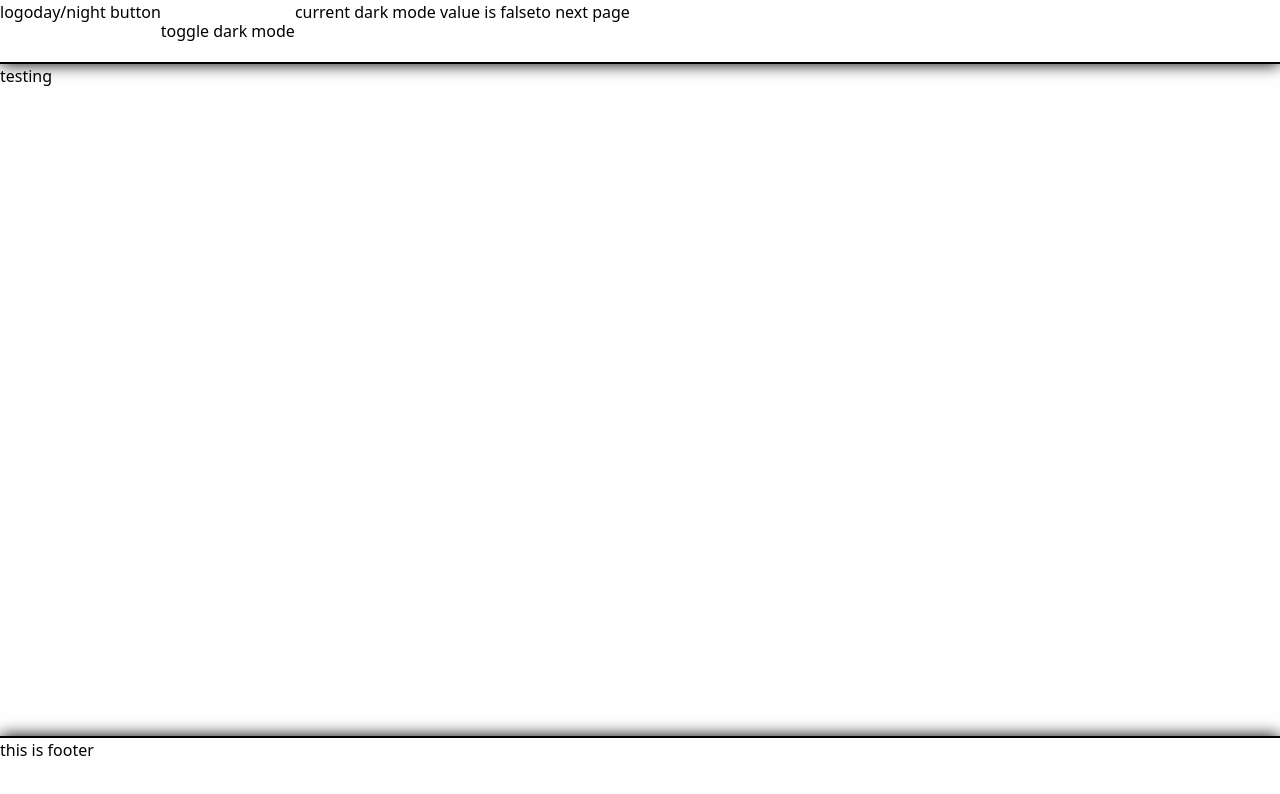
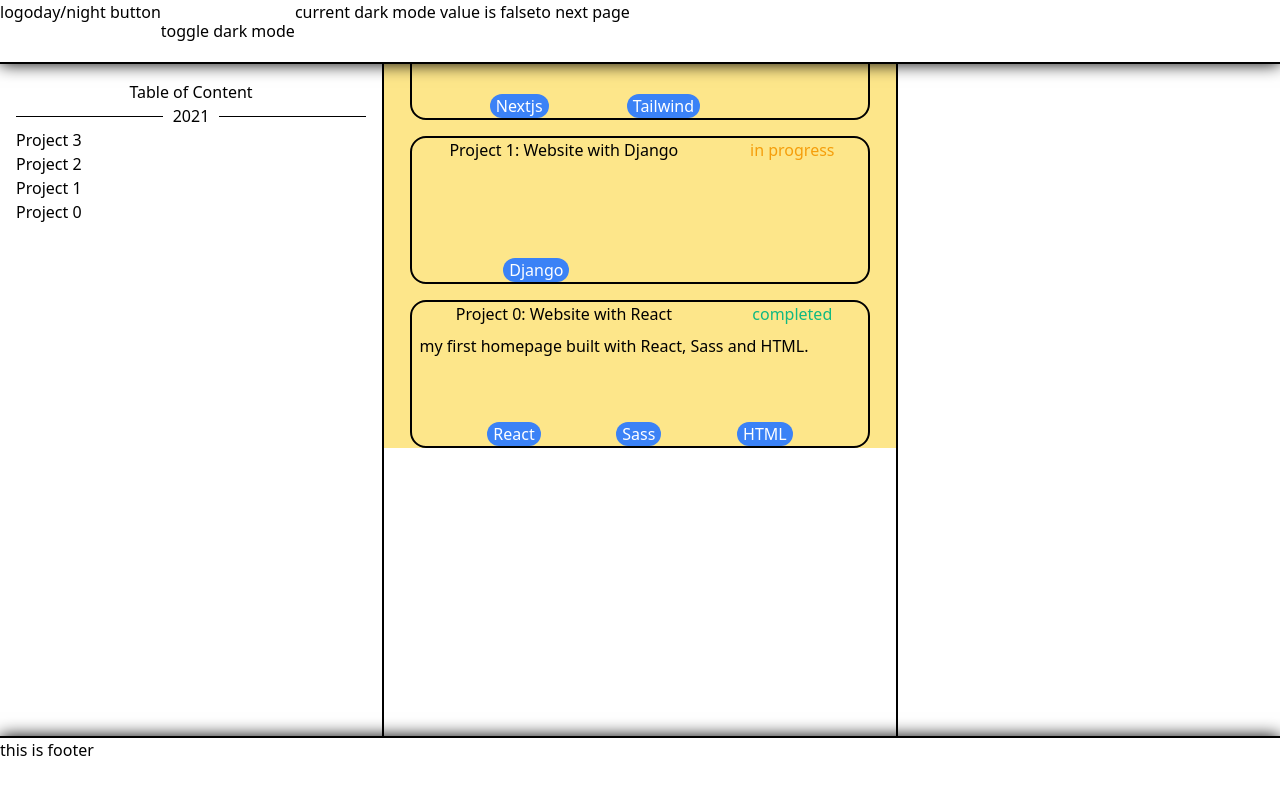
Before and after one commit to Hasuzawa/central_repository, a Next.js app: page / in a window 1280 px wide. Shown: the top 794 px of the page. Built offline with nearby package versions, Linux system fonts and the light colour scheme.

Commit message:
added <TableOfContent> and <Introduction>

```diff
--- a/components/Footer/Footer.tsx
+++ b/components/Footer/Footer.tsx
@@ -3,7 +3,7 @@
 const Footer = (): JSX.Element => {
 
     return (
-        <div id="footer" className={"flex-none h-16 w-screen border-t-2 border-black shadow_around"}>
+        <div id="footer" className={"flex-none h-16 w-screen border-t-2 border-black shadow_around z-50"}>
             <span>this is footer</span>
         </div>
     );
--- a/components/Header/Header.tsx
+++ b/components/Header/Header.tsx
@@ -16,7 +16,7 @@ const Header = (): JSX.Element => {
     const setDarkMode = darkModeContext.setDarkMode;
 
     return (
-        <div id="header" className="flex-none h-16 w-screen flex flex-row border-b-2 border-black shadow_around">
+        <div id="header" className="flex-none h-16 w-screen flex flex-row border-b-2 border-black shadow_around z-50">
             <span>logo</span>
             <span>day/night button</span>
             <button onClick={ () => setDarkMode(!inDarkMode)}>toggle dark mode</button>
--- /dev/null
+++ b/components/Introduction/Introduction.tsx
@@ -0,0 +1,10 @@
+
+const Introduction = () => {
+    return (
+        <div>
+
+        </div>
+    );
+}
+
+export default Introduction;
--- a/components/Project/Project.tsx
+++ b/components/Project/Project.tsx
@@ -6,15 +6,20 @@ type ProjectProps = {
     readonly status: "completed" | "in progress" | "in design";
     readonly short_description: string;
     readonly stringArray: string[];
+    readonly id?: number;
 }
 
-const Project = ({header, status, short_description, stringArray}: ProjectProps): JSX.Element => {
+const Project = ({header, status, short_description, stringArray, id}: ProjectProps): JSX.Element => {
     return (
-        <div className="flex-none w-9/10 h-3/10 border-2 border-black rounded-2xl grid grid-cols-6 grid-rows-6 place-items-center">
+        <div className="flex-1 w-9/10 h-auto border-2 border-black rounded-2xl" id={"Project-" + id?.toString()}>
+
+
+            <div className="grid grid-cols-6 grid-rows-6 place-items-center">
             <h1 className="col-start-1 col-span-4">{header}</h1>
             <Status str={status} className="col-start-5 col-span-2"/>
             <p className="col-start-1 col-span-6 row-start-2 row-span-4 place-self-start p-2">{short_description}</p>
             <StringToTags stringArray={stringArray} containerClassName="col-start-1 col-span-6 row-start-6" />
+            </div>
         </div>
     );
 }
--- a/components/Project/Projects.tsx
+++ b/components/Project/Projects.tsx
@@ -5,31 +5,35 @@ const Projects = () => {
     return (
         //justify will cause scroll to become invalid, because it is as if all items are wrapped in a position: relative box. Overflow
         //won't trigger scrolls and overflowed content is not visible within parent.
-        <div id="projects" className="w-screen h-full lg:w-2/5 mx-auto bg-yellow-200 flex flex-col-reverse items-center gap-y-4
-            overflow-x-hidden overflow-y-auto">
+        <div id="projects" className="w-screen h-96 lg:w-2/5 mx-auto bg-yellow-200 flex flex-col-reverse items-center gap-y-4 overflow-x-hidden overflow-y-auto scroll-smooth">
+
             <Project
                 header="Project 0: Website with React"
                 status="completed"
                 short_description="my first homepage built with React, Sass and HTML."
                 stringArray={["React", "Sass", "HTML"]}
+                id={0}
             />
             <Project
                 header="Project 1: Website with Django"
                 status="in progress"
                 short_description=""
                 stringArray={["Django","",""]}
+                id={1}
             />
             <Project
                 header="Project 2: App with Next.js"
                 status="in progress"
                 short_description="a mobile-first app built with Next.js and Tailwind CSS."
                 stringArray={["Nextjs","Tailwind",""]}
+                id={2}
             />
             <Project
                 header="Project 3: Placeholder"
                 status="in progress"
                 short_description=""
                 stringArray={["Nextjs","Tailwind",""]}
+                id={3}
             />
         </div>
     );
--- /dev/null
+++ b/components/TableOfContent/TableOfContent.tsx
@@ -0,0 +1,23 @@
+
+const TableOfContent = () => {
+
+    function scrollTo(id: string){
+        document.getElementById(id)?.scrollIntoView();
+    }
+
+    return (
+        <div className="flex flex-col p-4">
+            <h1 className="self-center">Table of Content</h1>
+            <ul>
+                <li className="dashline">2021</li>
+                <li onMouseEnter={ () => scrollTo("Project-3")} className="hover:bg-gray-200">Project 3</li>
+                <li onMouseEnter={ () => scrollTo("Project-2")}>Project 2</li>
+                <li onMouseEnter={ () => scrollTo("Project-1")}>Project 1</li>
+                <li onMouseEnter={ () => scrollTo("Project-0")}>Project 0</li>
+            </ul>
+        </div>
+
+    );
+};
+
+export default TableOfContent;
--- a/pages/index.tsx
+++ b/pages/index.tsx
@@ -8,7 +8,9 @@ import Link from "next/link";
 //import "~/styles/globals.css";  "don't import global css in individual pages"
 
 import Header from "~/components/Header/Header";
+import TableOfContent from '~/components/TableOfContent/TableOfContent';
 import Projects from '~/components/Project/Projects';
+import Introduction from '~/components/Introduction/Introduction';
 import Footer from "~/components/Footer/Footer";
 
 //import { DarkModeContext } from "~/pages/_app";
@@ -30,12 +32,15 @@ const Home: NextPage = () => {
         <link rel="icon" href="/favicon.ico" />
       </Head>
       <Header />
-      <main id="main" className="flex-grow flex-row">
-        <div id="main-left" className="hidden lg:block flex-1"></div>
-        <span>testing</span>
-          {/* <Projects /> */}
+      <main id="main" className="flex-grow flex-shrink flex flex-row">
+        <div id="main-left" className="hidden lg:block flex-1 border-r-2 border-black">
+          <TableOfContent />
+        </div>
+          <Projects />
 
-        <div id="main-right" className="hidden lg:block flex-1 "></div>
+        <div id="main-right" className="hidden lg:block flex-1 border-l-2 border-black">
+          <Introduction />
+        </div>
       </main>
       <Footer />
     </div>
--- a/styles/globals.css
+++ b/styles/globals.css
@@ -2,6 +2,9 @@
 @tailwind components;
 @tailwind utilities;
 
+.scroll-smooth{
+    scroll-behavior: smooth;
+}
 
 .mostly-customized-scrollbar::-webkit-scrollbar {
     width: 5px;
@@ -16,3 +19,23 @@
 .shadow_around{
     box-shadow: 0px 0px 16px black;
 }
+
+/* for dash line (that is border) surrounding text*/
+.dashline{
+    display: flex;
+    flex-direction: row;
+}
+.dashline:before,
+.dashline:after{
+    content: "";
+    flex: 1 1;
+    border-bottom: 1px solid black;
+    margin: auto;
+}
+.dashline:before {
+    margin-right: 10px;
+}
+
+.dashline:after {
+    margin-left: 10px;
+}
```
